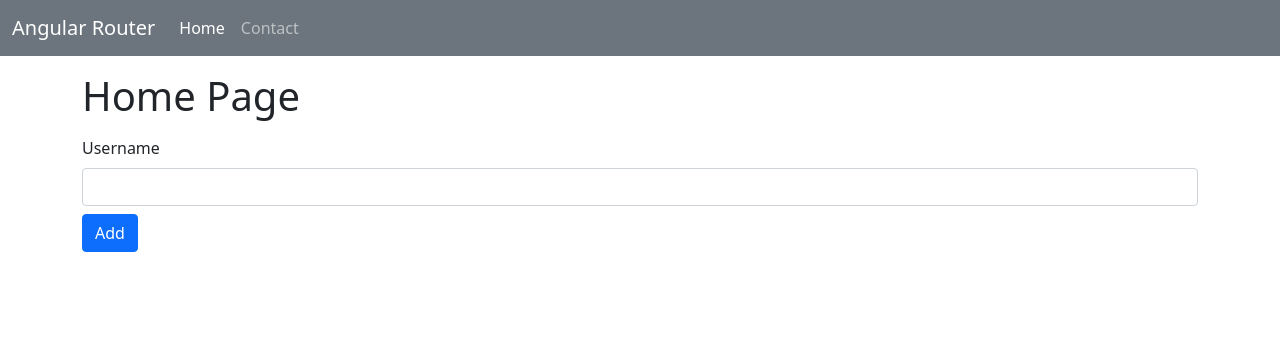
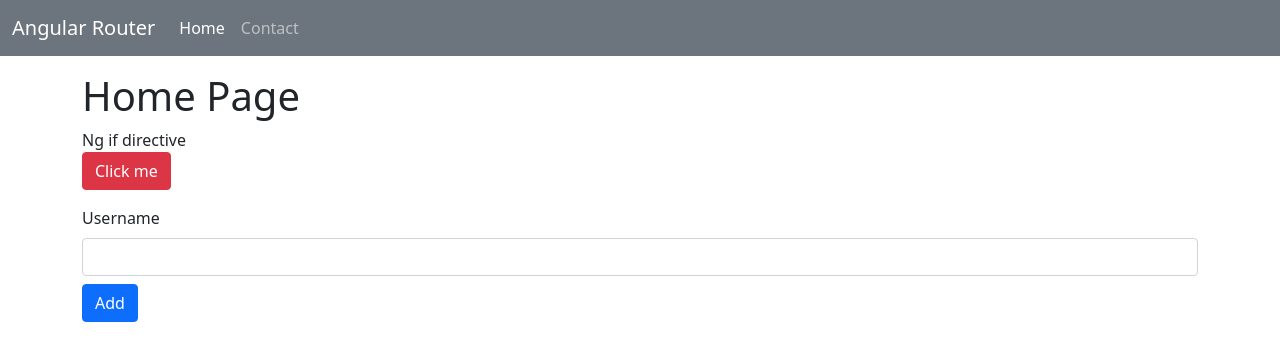
Before and after one commit to amm834/angular-waifer-kolar, an Angular app in the folder 02_ng_router/: page / in a window 1280 px wide. Shown: the top 360 px of the page. Built offline with nearby package versions, Linux system fonts and the light colour scheme.

Commit message:
ngIf directive and ng-template

```diff
--- a/02_ng_router/src/app/app-routing.module.ts
+++ b/02_ng_router/src/app/app-routing.module.ts
@@ -1,7 +1,7 @@
 import {NgModule} from '@angular/core';
 import {RouterModule, Routes} from '@angular/router';
+import {ContactComponent} from "./contact/contact.component";
 import {HomeComponent} from "./home/home.component";
-import {ContactComponent} from "./contact/contact.component";
 
 const routes: Routes = [
   {
--- a/02_ng_router/src/app/app.module.ts
+++ b/02_ng_router/src/app/app.module.ts
@@ -7,19 +7,19 @@ import {NavComponent} from './nav/nav.component';
 import {ContactComponent} from "./contact/contact.component";
 import {HomeComponent} from './home/home.component';
 import {FormsModule} from "@angular/forms";
-import {StoreService} from "./services/store.service";
+import {StoreService} from "./services/store/store.service";
 
 @NgModule({
   declarations: [
     AppComponent,
     NavComponent,
     ContactComponent,
-    HomeComponent
+    HomeComponent,
   ],
   imports: [
     BrowserModule,
     AppRoutingModule,
-    FormsModule
+    FormsModule,
   ],
   providers: [
     StoreService
--- a/02_ng_router/src/app/contact/contact.component.html
+++ b/02_ng_router/src/app/contact/contact.component.html
@@ -1,5 +1 @@
 <h1>Contact Page</h1>
-
-<ul class="list-group mt-3">
-  <li class="list-group-item bg-primary text-light" *ngFor="let name of names">{{name}}</li>
-</ul>
--- a/02_ng_router/src/app/contact/contact.component.ts
+++ b/02_ng_router/src/app/contact/contact.component.ts
@@ -1,20 +1,18 @@
 import {Component, OnInit} from "@angular/core";
-import {StoreService} from "../services/store.service";
+
 
 @Component({
   selector: 'app-contact',
   templateUrl: 'contact.component.html'
 })
-export class ContactComponent implements OnInit{
-  names:string[] = [];
-  constructor(private store:StoreService) {
+export class ContactComponent implements OnInit {
+
+
+  constructor() {
   }
 
 
   ngOnInit(): void {
-    this.names = this.store.getNames();
   }
 
-
-
 }
--- a/02_ng_router/src/app/home/home.component.html
+++ b/02_ng_router/src/app/home/home.component.html
@@ -1,4 +1,10 @@
 <h1>Home Page</h1>
+
+<div *ngIf="toggle;else falsyTemplate">Ng if directive</div>
+<div>
+  <ng-template #falsyTemplate>I am else case.</ng-template>
+</div>
+<button class="btn btn-danger" (click)="toggleMe()">Click me</button>
 
 <div class="mt-3">
   <label class="form-label" for="name">Username</label>
--- a/02_ng_router/src/app/home/home.component.ts
+++ b/02_ng_router/src/app/home/home.component.ts
@@ -1,5 +1,5 @@
 import {Component, OnInit} from '@angular/core';
-import {StoreService} from "../services/store.service";
+import {StoreService} from "../services/store/store.service";
 
 @Component({
   selector: 'app-home',
@@ -8,6 +8,7 @@ import {StoreService} from "../services/store.service";
 })
 export class HomeComponent implements OnInit {
   names: string[] = []
+  toggle: boolean = true
 
   constructor(
     private store: StoreService
@@ -22,5 +23,9 @@ export class HomeComponent implements OnInit {
     this.store.addName(name);
   }
 
+  toggleMe() {
+    this.toggle = !this.toggle;
+  }
+
 
 }
--- a/02_ng_router/src/app/services/store.service.ts
+++ b/02_ng_router/src/app/services/store/store.service.ts
@@ -5,11 +5,7 @@ import {Injectable} from '@angular/core';
 })
 export class StoreService {
 
-  private
-
-
-
-  names: string[] = [];
+  private names: string[] = [];
 
   constructor() {
 
```
Also changed, not shown: 1 other file (tests, documents, lock files or other folders).
